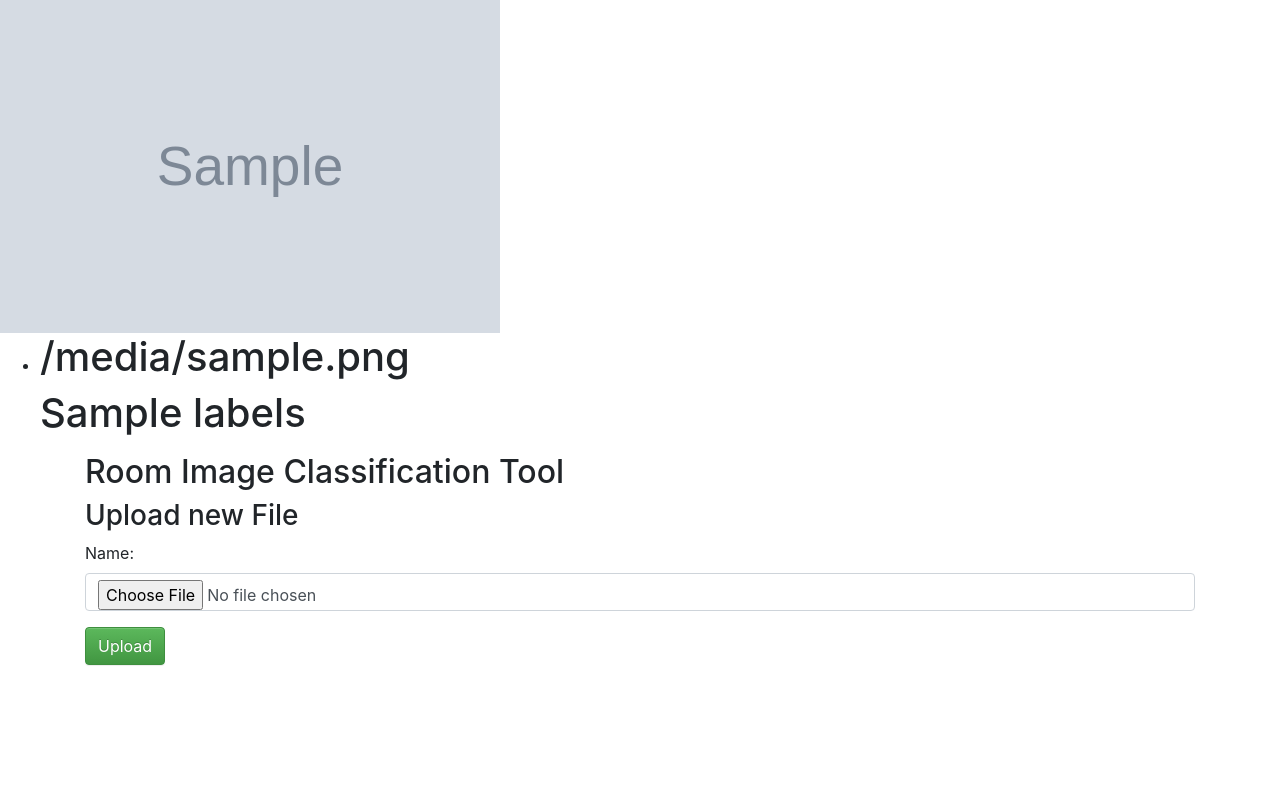
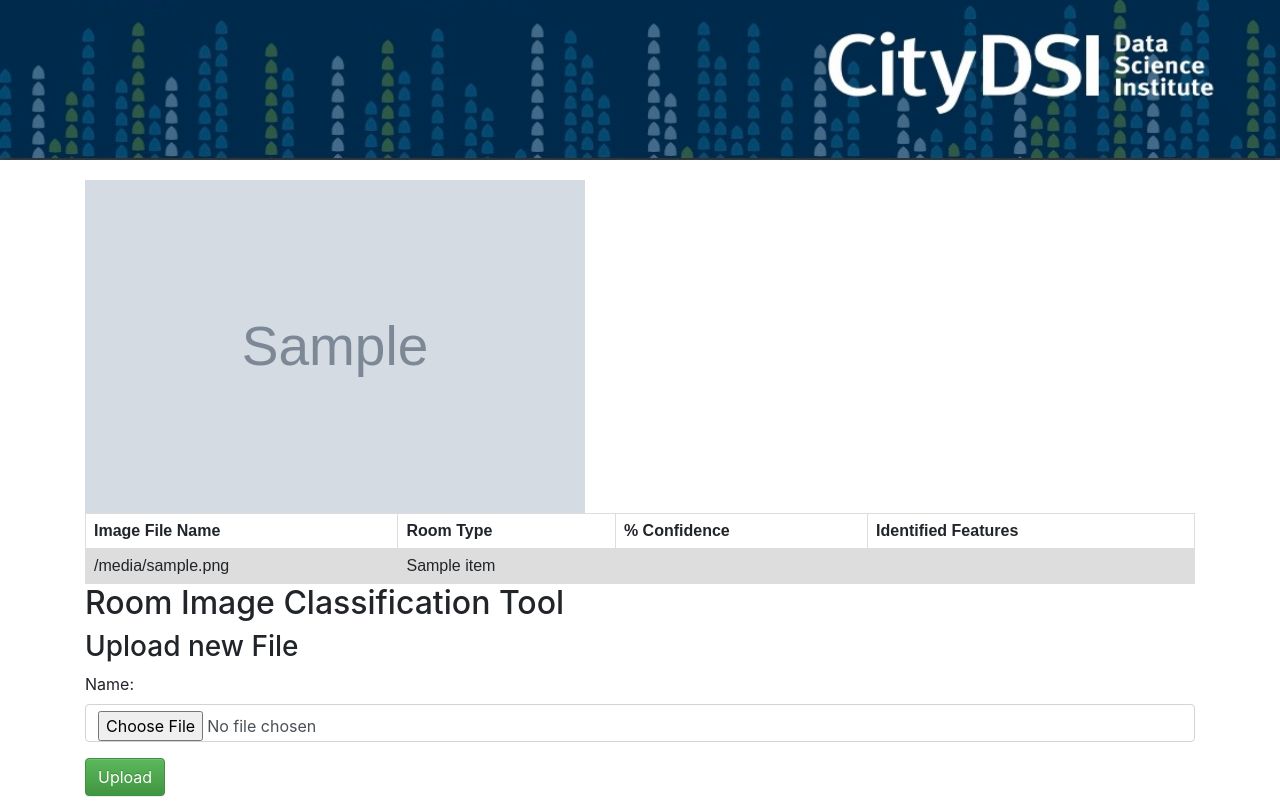
Before and after one commit to kevjp/Room_Classifier_app, a Flask app: template templates/output.html in a window 1280 px wide. Before the commit the page ends 666 px from the top, so only its background shows below. Run offline with Flask 2, Linux system fonts and the light colour scheme; the template is opened without the code that fills it: most values are stand-ins (such as "Sample title", 1, 10 or a date in 2020); grey boxes marked "Sample" are stand-in pictures; parts of the project's set-up code (start-up, migrations or seed data) failed here and were passed over.

Commit message:
added table to results page

```diff
--- a/static/css/style.css
+++ b/static/css/style.css
@@ -15,10 +15,29 @@
 }
 
 
-#company_logo{
+#company_logo {
 width:100%;
 height:20%;
 background-image: url('../img/CityDSI_banner.jpg');
 background-repeat: no-repeat;
 background-size: 100% 100%;
 }
+
+
+.top-buffer { margin-top:20px; }
+
+table {
+  font-family: arial, sans-serif;
+  border-collapse: collapse;
+  width: 100%;
+}
+
+td, th {
+  border: 1px solid #dddddd;
+  text-align: left;
+  padding: 8px;
+}
+
+tr:nth-child(even) {
+  background-color: #dddddd;
+}
--- a/templates/output.html
+++ b/templates/output.html
@@ -1,28 +1,50 @@
-<!DOCTYPE html>
 <html>
 <head>
   <title></title>
-  <link rel="stylesheet" href="{{ url_for('static', filename='css/style.css') }}">
+          <link rel="stylesheet" media="screen" href="static/bootstrap-4.4.1-dist/css/bootstrap.min.css">
+          <link rel="stylesheet" href="static/bootstrap-4.4.1-dist/css/bootstrap-theme.min.css">
+          <link rel="stylesheet" href="{{ url_for('static', filename='css/style.css') }}">
+       <meta name="viewport" content="width=device-width, initial-scale=1.0">
+
 </head>
 <body>
 
 <header>
      <div id="company_logo"></div>
 </header>
+
+<div class="top-buffer"> </div>
+<div class="container">
+
 <img src="{{url_for('static', filename= img_url )}}" alt="Room image" width="500" height="333">
-<ul>
-        <li>
-            <h1>{{ img_url }}</h1>
-            <h1>{{ labels }}</h1>
-        </li>
-</ul>
 
-<title>Reusable Form Demo</title>
-            <link rel="stylesheet" media="screen" href="static/bootstrap-4.4.1-dist/css/bootstrap.min.css">
-            <link rel="stylesheet" href="static/bootstrap-4.4.1-dist/css/bootstrap-theme.min.css">
-       <meta name="viewport" content="width=device-width, initial-scale=1.0">
+{% set features = [] %}
+{% set room = '' %}
+{% set featurecompare = ['Wood Floor', 'Fireplace', 'Skylight', 'Kitchen Island'] %}
+<table>
+<tr>
+  <th>Image File Name</th>
+  <th>Room Type</th>
+  <th>% Confidence</th>
+  <th>Identified Features</th>
+</tr>
+{% for item in labels %}
+  {% set item_list = item.split(':') %}
+  {% if item_list[0] in featurecompare %}
+    {{ features.append(item_list[0]) }}
+  {% else %}
+    {% set room = item_list[0] %}
+    <tr>
+    <td class="c1">{{ img_url }}</td>
+    <td class="c2">{{ room }}</td>
+    <td class="c3">{{ item_list[1] }}</td>
+  {% endif %}
+{% endfor %}
+   <td class="c4">{{ features|join(', ') }}</td>
+</tr>
+</table>
 
-<div class="container">
+
   <h2>Room Image Classification Tool</h2>
   <h3>Upload new File</h3>
 
```
